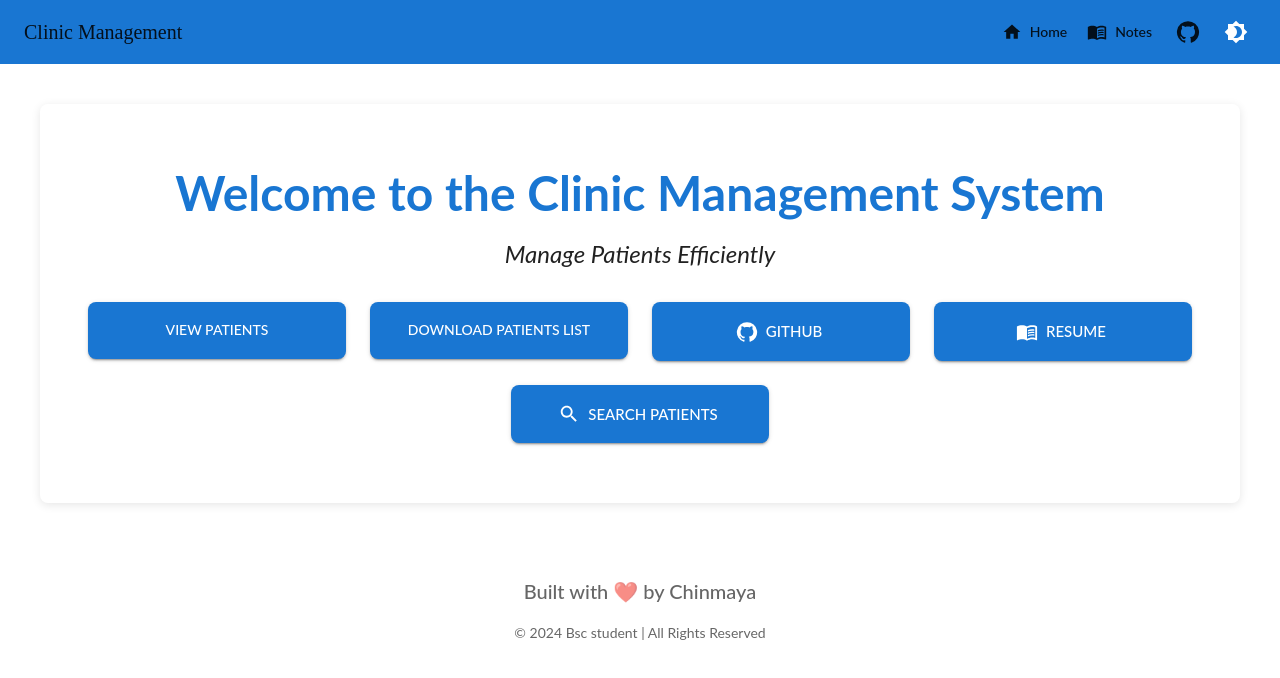
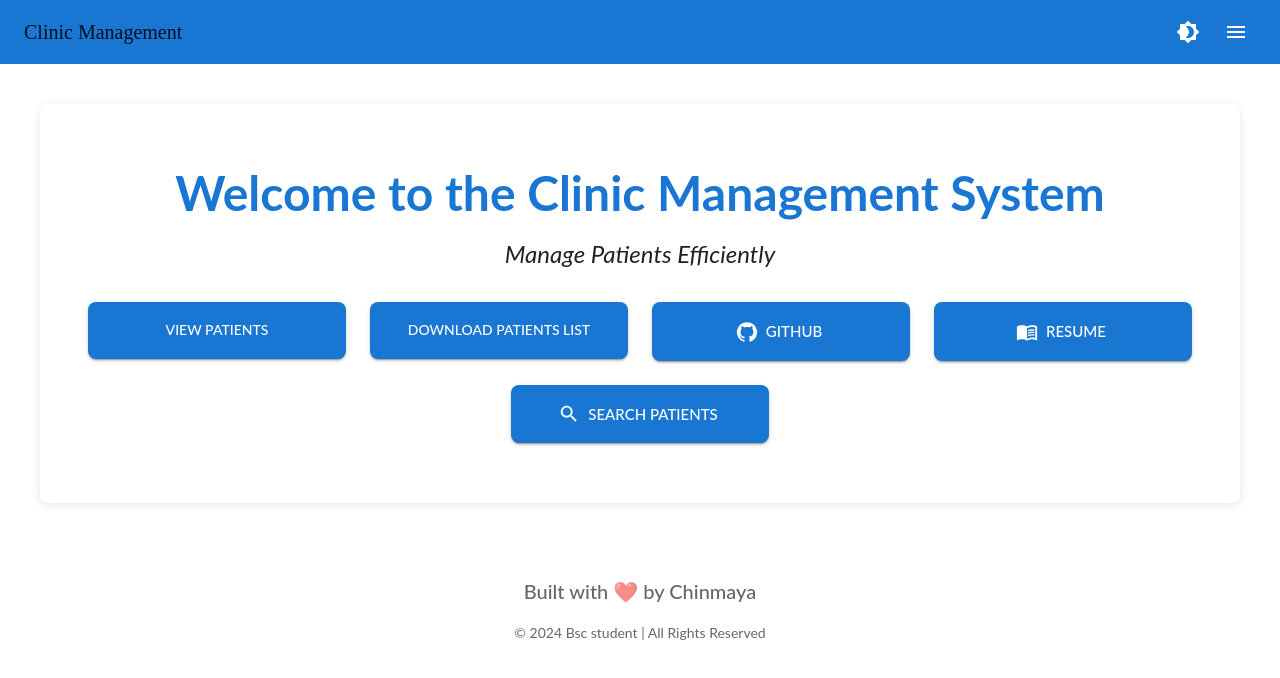
Before and after one commit to 88chinu/clinicManagement, a React (Create React App) app in the folder client/: page / in a window 1280 px wide. Shown: the top 678 px of the page. Built offline with nearby package versions, Linux system fonts and the light colour scheme.

Commit message:
prod deploy:update navebar

```diff
--- a/client/src/components/Navbar.js
+++ b/client/src/components/Navbar.js
@@ -1,37 +1,29 @@
 import React, { useContext, useState } from 'react';
-import { Link as RouterLink } from 'react-router-dom'; // Add this
+import { Link as RouterLink } from 'react-router-dom';
 import {
   AppBar,
   Toolbar,
   Typography,
-  Button,
-  Box,
   IconButton,
   Menu,
   MenuItem,
+  Box,
 } from '@mui/material';
-import GitHubIcon from '@mui/icons-material/GitHub';
-import HomeIcon from '@mui/icons-material/Home';
-import MenuBookIcon from '@mui/icons-material/MenuBook';
+import MenuIcon from '@mui/icons-material/Menu';
 import Brightness4Icon from '@mui/icons-material/Brightness4';
 import Brightness7Icon from '@mui/icons-material/Brightness7';
 import { ThemeModeContext } from './ThemeModeProvider'; // Ensure correct path
 
-const notesPages = [
-  { title: 'Home', path: '/notes/home' },
-  { title: 'Schedule', path: '/notes/schedule' },
-];
-
 const Navbar = () => {
-  const [notesAnchorEl, setNotesAnchorEl] = useState(null);
+  const [menuAnchorEl, setMenuAnchorEl] = useState(null);
   const { mode, toggleTheme } = useContext(ThemeModeContext);
 
-  const handleNotesClick = (event) => {
-    setNotesAnchorEl(event.currentTarget);
+  const handleMenuOpen = (event) => {
+    setMenuAnchorEl(event.currentTarget);
   };
 
-  const handleNotesClose = () => {
-    setNotesAnchorEl(null);
+  const handleMenuClose = () => {
+    setMenuAnchorEl(null);
   };
 
   return (
@@ -39,68 +31,54 @@ const Navbar = () => {
       <Toolbar>
         <Typography
           variant="h6"
-          component="div"
-          sx={{ flexGrow: 1, color: 'text.primary', fontFamily: 'Roboto Slab, serif' }}
+          component={RouterLink}
+          to="/"
+          sx={{
+            flexGrow: 1,
+            color: 'text.primary',
+            textDecoration: 'none',
+            fontFamily: 'Roboto Slab, serif',
+          }}
         >
           Clinic Management
         </Typography>
         <Box sx={{ display: 'flex', alignItems: 'center', gap: 1 }}>
-          <Button
-            color="inherit"
-            component={RouterLink}
-            to="/"
-            startIcon={<HomeIcon />}
-            sx={{
-              textTransform: 'none',
-              color: 'text.primary',
-              fontFamily: 'Lato, sans-serif',
-            }}
-          >
-            Home
-          </Button>
-          <Button
-            color="inherit"
-            onClick={handleNotesClick}
-            startIcon={<MenuBookIcon />}
-            sx={{
-              textTransform: 'none',
-              color: 'text.primary',
-              fontFamily: 'Lato, sans-serif',
-            }}
-          >
-            Notes
-          </Button>
-          <Menu
-            anchorEl={notesAnchorEl}
-            open={Boolean(notesAnchorEl)}
-            onClose={handleNotesClose}
-          >
-            {notesPages.map((page) => (
-              <MenuItem
-                key={page.path}
-                component={RouterLink}
-                to={page.path}
-                onClick={handleNotesClose}
-                sx={{ color: 'text.primary', fontFamily: 'Lato, sans-serif' }}
-              >
-                {page.title}
-              </MenuItem>
-            ))}
-          </Menu>
-          <IconButton
-            component="a"
-            href="https://github.com/88chinu/clinicManagement"
-            target="_blank"
-            rel="noopener noreferrer"
-            sx={{
-              color: 'text.primary',
-            }}
-          >
-            <GitHubIcon />
-          </IconButton>
-          <IconButton onClick={toggleTheme} color="inherit">
+        <IconButton onClick={toggleTheme} color="inherit">
             {mode === 'light' ? <Brightness4Icon /> : <Brightness7Icon />}
           </IconButton>
+          <IconButton onClick={handleMenuOpen} color="inherit">
+            <MenuIcon />
+          </IconButton>
+          <Menu
+            anchorEl={menuAnchorEl}
+            open={Boolean(menuAnchorEl)}
+            onClose={handleMenuClose}
+          >
+            <MenuItem
+              component={RouterLink}
+              to="/add"
+              onClick={handleMenuClose}
+              sx={{ color: 'text.primary', fontFamily: 'Lato, sans-serif' }}
+            >
+              Create
+            </MenuItem>
+            {/* <MenuItem
+              component={RouterLink}
+              to="/edit/:id"
+              onClick={handleMenuClose}
+              sx={{ color: 'text.primary', fontFamily: 'Lato, sans-serif' }}
+            >
+              Update Patient
+            </MenuItem> */}
+            <MenuItem
+              component={RouterLink}
+              to="/About"
+              onClick={handleMenuClose}
+              sx={{ color: 'text.primary', fontFamily: 'Lato, sans-serif' }}
+            >
+              About
+            </MenuItem>
+          </Menu>
         </Box>
       </Toolbar>
     </AppBar>
```
Also changed, not shown: 17 other files (tests, documents, lock files or other folders).
